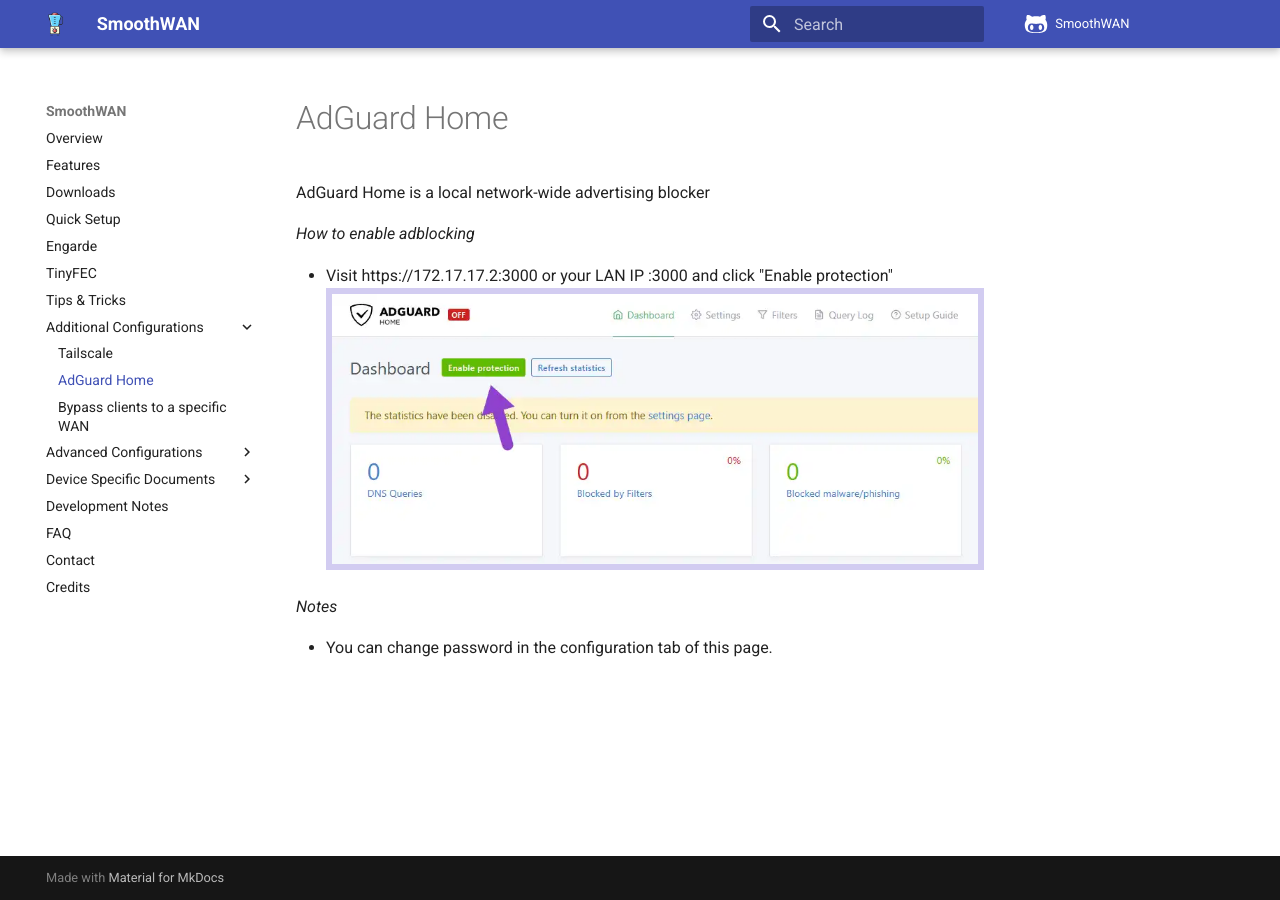
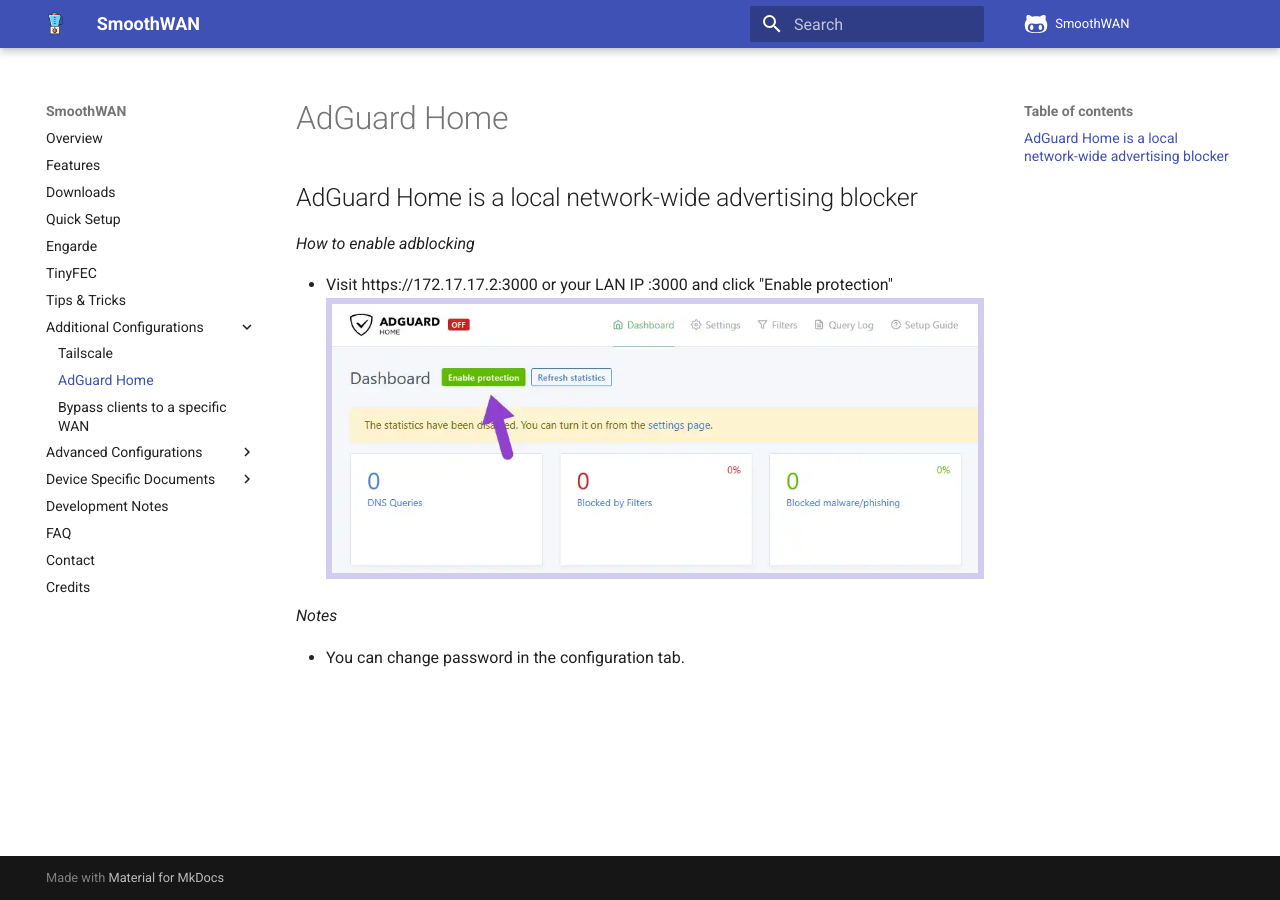
Before and after one commit to SmoothWAN/SmoothWAN-docs, an MkDocs documentation site: the page built from docs/adg.md, in a window 1280 px wide. Built offline with MkDocs 1.6.1 and Material for MkDocs 9.7.7, drawn with Linux system fonts in a browser that asks for light colours; comment, search, counter and statistics services are not loaded.

Commit message:
Update development notes

```diff
--- a/docs/adg.md
+++ b/docs/adg.md
@@ -1,4 +1,4 @@
-AdGuard Home is a local network-wide advertising blocker
+##AdGuard Home is a local network-wide advertising blocker
 
 *How to enable adblocking*
 
@@ -7,4 +7,4 @@
 
 *Notes*
 
-- You can change password in the configuration tab of this page.
+- You can change password in the configuration tab.
```
Also changed, not shown: docs/devl.md (+4 -0 lines).
